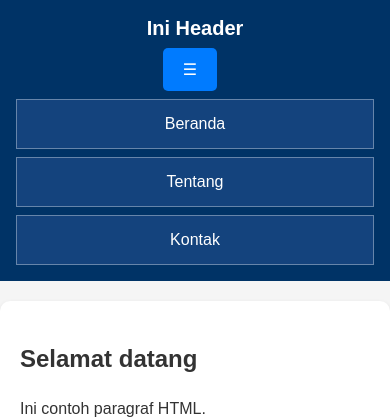
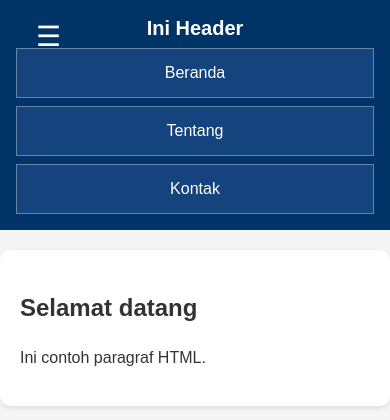
Before and after one commit to 2511500058-cell/2511500058-PWD-TI1B-2526O, a PHP site: page /pertemuan-05/index.html in a window 390 px wide. Shown: the top 420 px of the page. Run offline with PHP 8.4, Linux system fonts and the light colour scheme.

Commit message:
class menu-toggle mobile

```diff
--- a/pertemuan-05/style.css
+++ b/pertemuan-05/style.css
@@ -242,3 +242,21 @@ button {
         margin-bottom: 2px;
     }
 }
+
+.menu-toggle {
+    display: none;
+    background: none;
+    border: none;
+    color: #fff;
+    font-size: 28px;
+    cursor: pointer;
+}
+
+@media (max-width: 600px) {
+    .menu-toggle {
+        display: block;
+        position: absolute;
+        left: 16px;
+        top: 8px;
+    }
+}
```
Also changed, not shown: pertemuan-05/README.md.
